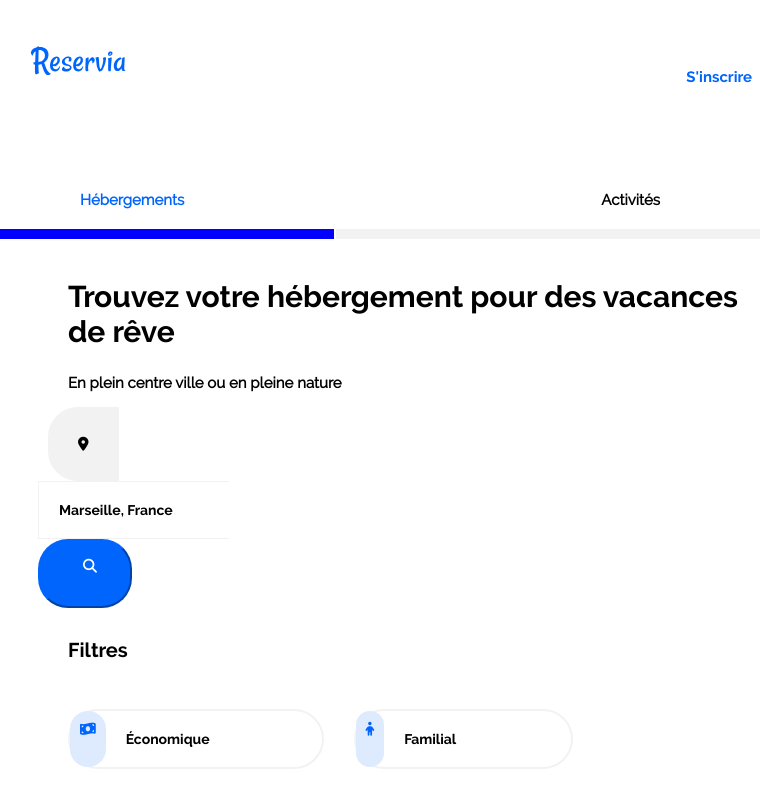
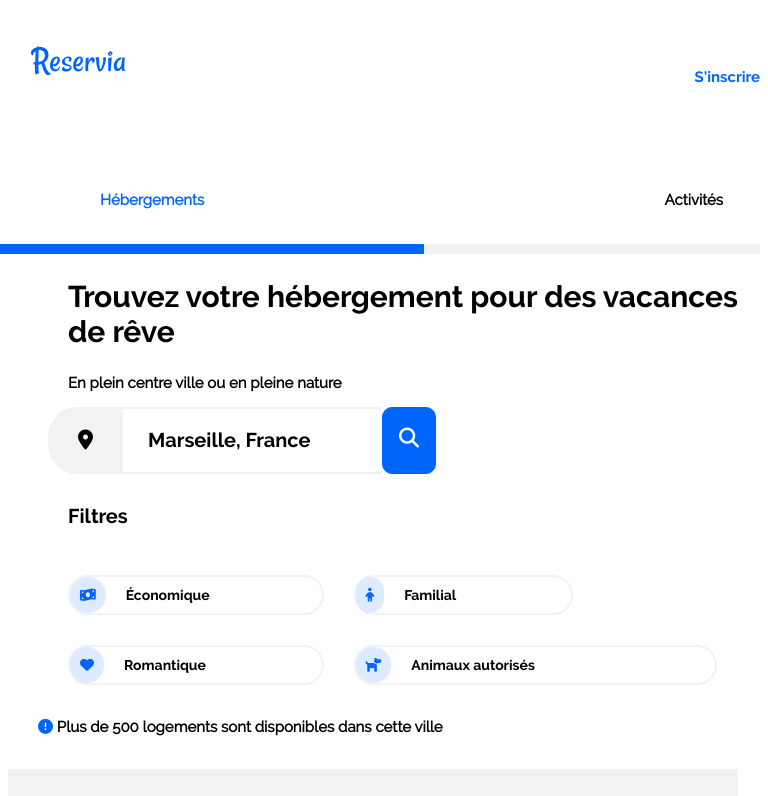
Before and after one commit to Audrey-hub-dev/AudreyVanaerdewegh_2_05042021, a plain HTML site: page index.html in a window 768 px wide. Shown: the top 796 px of the page. Drawn offline with Linux system fonts and the light colour scheme.

Commit message:
modifications de <form> et media queries <header>

```diff
--- a/fichier.css
+++ b/fichier.css
@@ -108,7 +108,7 @@ i {
 }
 
 
-@media all and (max-width: 768px)  {
+@media all and (max-width: 600px)  {
 
     #logoetmenus {
         flex-wrap: nowrap ;
@@ -117,21 +117,17 @@ i {
     }
 
     #menus23, #logomenu1 {
-	    display: block;
+        display: block;
     }
     #menu3 h3 {
-        border-bottom: 10px solid #F2F2F2;
         margin-top: 105px;
-        padding-left: 265px;
-        padding-right: 100px;
-        margin-left: 100px;
         padding-bottom: 20px;
+        margin-left: 200px;
+
     }
     #menu1 h3 {
         border-top: none;
-        border-bottom: 10px solid blue;
-        padding-left: 80px;
-        padding-right: 150px;
+        padding-left: 100px;
         padding-top:0px;
         margin-top: 153px;
         padding-bottom: 20px;
@@ -139,7 +135,7 @@ i {
         left: 0px;
     }
     #menu2 h3{
-        margin-left: 350px;
+
         margin-top: 60px;
 
     }
@@ -147,6 +143,62 @@ i {
         margin-left: 0px;
 
     }
+    #logomenu1 {
+       border-bottom: 10px solid blue;
+    }
+
+    #menus23 {
+        border-bottom: 10px solid #F2F2F2;
+        padding-left: 170px;
+    }
+}
+
+@media all and (min-width: 601px) and (max-width: 768px) {
+
+    #logoetmenus {
+        flex-wrap: nowrap ;
+        max-width: none;
+        margin-right: 0px;
+    }
+
+     #menus23, #logomenu1 {
+        display: block;
+    }
+
+    #menu3 h3 {
+        margin-top: 105px;
+        padding-bottom: 20px;
+        margin-left: 200px;
+
+    }
+    #menu1 h3 {
+        border-top: none;
+        padding-left: 100px;
+        padding-top:0px;
+        margin-top: 153px;
+        padding-bottom: 20px;
+        position: absolute;
+        left: 0px;
+
+    }
+    #menu2 h3{
+        margin-top: 60px;
+
+    }
+    #menu3 h3, #menu1 h3 {
+         margin-left: 0px;
+
+    }
+    #logomenu1 {
+        border-bottom: 10px solid #0065FC;
+    }
+
+    #menus23 {
+        border-bottom: 10px solid #F2F2F2;
+        padding-left: 240px;
+
+    }
+
 }
 
 #section1 p {
@@ -157,21 +209,25 @@ i {
     margin-left: 30px;
 }
 #bouton {
-    background: #0065FC;
+    background-color: #0065FC;
     color: white;
     border-radius: 0px 10px 10px 0px;
-    border-color :#0065FC;
     padding-top: 10px;
-    padding-bottom: 10px;
+    padding-bottom: 15px;
     padding-left: 5px;
+    border: 5px solid #0065FC;
+}
+form {
+    display: flex;
+
 }
 
 #section1 form i {
     border: 2px solid #F2F2F2;
     padding-top: 11px;
     padding-bottom: 11px;
-    padding-right: 10px;
-    padding-left: 10px;
+    padding-right: 15px;
+    padding-left: 15px;
     border-radius: 10px 0px 0px 10px;
     background: #F2F2F2;
     color: black;
@@ -202,6 +258,7 @@ i {
     margin-left: 10px;
     margin-right: 10px;
     margin-top: 10px;
+
 }
 .name:hover {
     text-decoration: underline;
@@ -211,16 +268,16 @@ i {
 #lieu {
     border: 2px solid  #F2F2F2;
     padding-top: 10px;
-    padding-bottom: 10px;
+    padding-bottom: 20px;
     padding-left: 10px;
     font-weight: bold;
     font-family: 'policereserviabold';
     font-size: 14px;
-
 }
 button {
     display: none;
 }
+
 
 @media all and (max-width: 768px)  {
 
@@ -250,8 +307,8 @@ button {
         padding-right: 35px;
     }
     .name {
-        margin-bottom: 20px;
-        margin-top: 20px;
+        margin-bottom: 10px;
+        margin-top: 10px;
         margin-left: 20px;
         margin-right: 20px;
     }
@@ -265,20 +322,20 @@ button {
         width: 45%;
     }
     #lieu {
-        font-size: px;
-        padding-left: 20px;
+        font-size: 20px;
+        padding-left: 25px;
         padding-top: 20px;
         padding-bottom: 20px;
-        border: 1px solid #F2F2F2;
         border-right: none;
+        border-left: none;
+    }
 
-    }
     #section1 form i {
-        font-size: px;
+        font-size: 20px;
         margin-left: 10px;
         border: 10px solid #F2F2F2;
-        padding-top: 20px;
-        padding-bottom: 20px;
+        padding-top: 13px;
+        padding-bottom: 10px;
         border-radius: 30px 0px 0px 30px;
         padding-left: 20px;
         padding-right: 20px;
@@ -286,23 +343,21 @@ button {
 
     button {
         display: unset;
-        background-color:#0065FC;
-        border-radius: 30px 30px 30px 30px;
-        padding-left: 5px;
-        padding-right: 5px;
-        border-color: #0065FC;
-        padding-top: 10px;
-        padding-bottom: 5px;
+        background-color: #0065FC;
+        border-radius: 10px 10px 10px 10px;
+        border: 1px solid #0065FC;
     }
     #section1 form button i {
 
-        background-color:#0065FC;
+        background-color: #0065FC;
         color: white;
-        border: 8px solid #0065FC;
-        border-radius: 30px 30px 30px 30px;
-        font-size: px;
-        border-color: #0065FC;
-        padding-top: 0px;
+        border: 10px solid #0065FC;
+        font-size: 20px;
+        padding-top: 5px;
+        padding-right: 0px;
+        padding-left: 0px;
+        margin-left: 0px;
+
     }
     #bouton {
         display: none;
@@ -429,10 +484,10 @@ button {
         margin-top: 10px;
     }
     .titlehebergement {
-        font-size: px;
+        font-size: 20px;
     }
     .prixhebergement {
-        font-size: px;
+        font-size: 15px;
     }
     .stars, .titlehebergement, .prixhebergement {
         margin-left: 30px;
@@ -458,10 +513,11 @@ button {
         border-radius: 30px 30px 0px 0px;
     }
     #section3 h3 {
-        font-size: 45px;
+        font-size: 20px;
         padding-top: 50px;
     }
 }
+
 
 #containerlespluspopulaires {
     margin-left: 30px;
@@ -590,6 +646,7 @@ button {
     }
     #containerlespluspopulaires {
         border-radius: 0px;
+        margin-left: 0px;
 
     }
 
```
